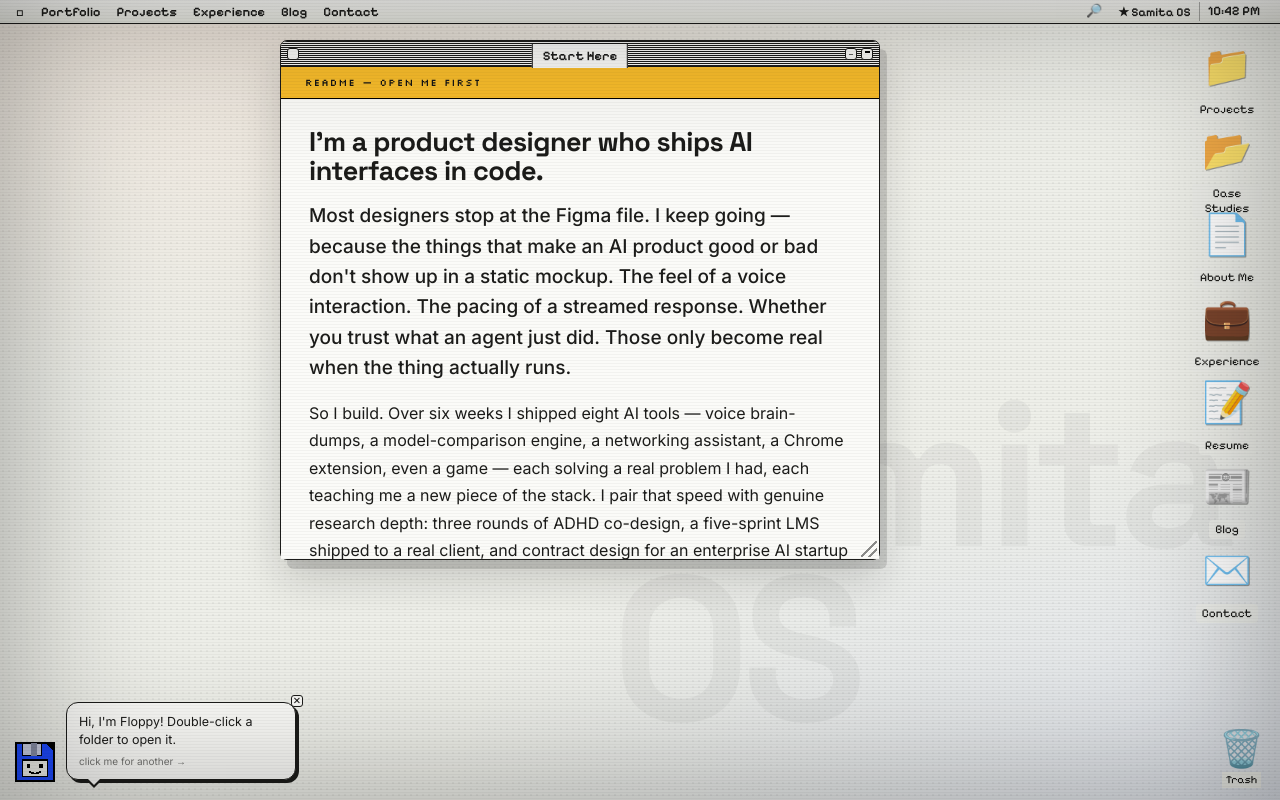
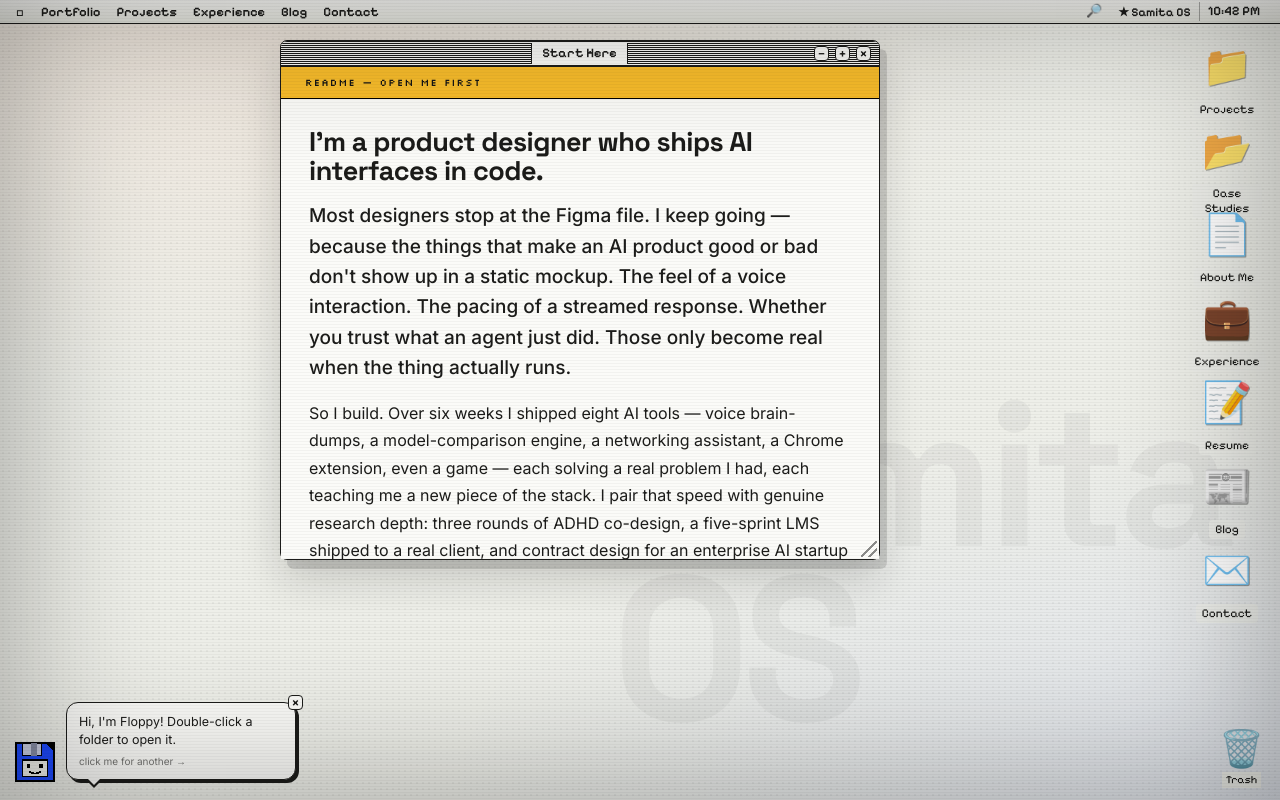
Before and after one commit to Ronda1723/portfolio-2026-2027, a React (Vite) app: page / in a window 1280 px wide. Built offline with nearby package versions, Linux system fonts and the light colour scheme.

Commit message:
Fix window controls: group minimize/zoom/close on the right with proper icons + red close hover

```diff
--- a/src/components/Window.jsx
+++ b/src/components/Window.jsx
@@ -81,18 +81,20 @@ export default function Window({ win, active, onFocus, onClose, onMinimize, onMa
         onTouchStart={startDrag}
         onDoubleClick={onMaximize}
       >
-        <div className="flex items-center gap-1 pl-1.5 z-10">
-          <button className="title-btn" title="Close" onClick={(e) => { e.stopPropagation(); onClose() }} onMouseDown={(e) => e.stopPropagation()} />
-        </div>
-        <div className="absolute left-1/2 -translate-x-1/2">
+        {/* left spacer keeps the title visually centered without overlapping the controls */}
+        <div className="flex-none" style={{ width: 64 }} />
+        <div className="flex-1 min-w-0 flex justify-center">
           <span className="title-text">{win.title}</span>
         </div>
-        <div className="flex items-center gap-1 ml-auto pr-1.5 z-10">
+        <div className="flex-none flex items-center gap-1.5 pr-2 z-10">
           <button className="title-btn" title="Minimize" onClick={(e) => { e.stopPropagation(); onMinimize() }} onMouseDown={(e) => e.stopPropagation()}>
-            <span style={{ fontSize: 8, lineHeight: 0 }}>–</span>
+            <span className="tb-glyph">–</span>
           </button>
           <button className="title-btn" title="Zoom" onClick={(e) => { e.stopPropagation(); onMaximize() }} onMouseDown={(e) => e.stopPropagation()}>
-            <span style={{ width: 5, height: 5, borderTop: '2px solid #000' }} />
+            <span className="tb-glyph">+</span>
+          </button>
+          <button className="title-btn close" title="Close" onClick={(e) => { e.stopPropagation(); onClose() }} onMouseDown={(e) => e.stopPropagation()}>
+            <span className="tb-glyph">×</span>
           </button>
         </div>
       </div>
--- a/src/index.css
+++ b/src/index.css
@@ -85,11 +85,15 @@ body {
   white-space: nowrap; max-width: 70%; overflow: hidden; text-overflow: ellipsis;
 }
 .title-btn {
-  width: 12px; height: 12px; border: 1px solid var(--border); background: var(--paper);
-  border-radius: 3px; display: inline-flex; align-items: center; justify-content: center; cursor: pointer; flex-shrink: 0;
+  width: 15px; height: 15px; border: 1px solid var(--border); background: var(--paper);
+  border-radius: 4px; display: inline-flex; align-items: center; justify-content: center;
+  cursor: pointer; flex-shrink: 0; padding: 0;
+  font-family: 'Inter', system-ui, sans-serif; font-weight: 700; font-size: 11px; line-height: 1; color: var(--ink);
 }
 .title-btn:hover { background: var(--yellow); }
-.title-btn:active { background: var(--ink); }
+.title-btn.close:hover { background: var(--red); color: #fff; }
+.title-btn:active { transform: translateY(0.5px); }
+.tb-glyph { display: block; transform: translateY(-0.5px); }
 
 .resize-handle {
   position: absolute; right: 2px; bottom: 2px; width: 16px; height: 16px; cursor: nwse-resize; z-index: 5; opacity: 0.5;
```
